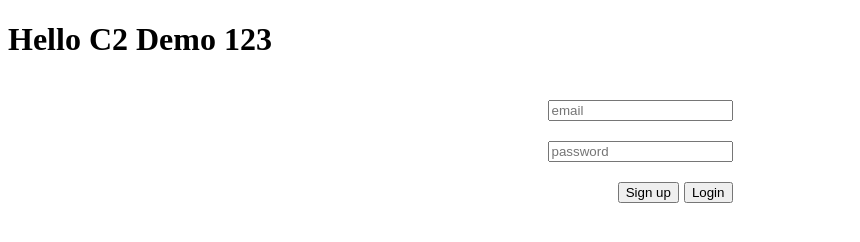
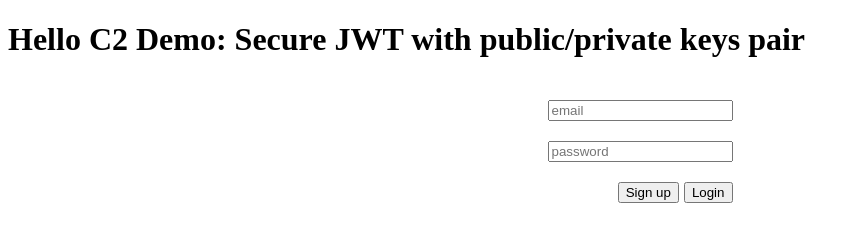
Before and after one commit to betbevn/base-node-es6, a plain HTML site: page client/index.html in a window 1280 px wide. Shown: the whole page, without its empty margins (0-860 px from the left). Drawn offline with Linux system fonts and the light colour scheme.

Commit message:
[royal nguyen] Update

```diff
--- a/client/index.html
+++ b/client/index.html
@@ -8,7 +8,7 @@
     <script defer src="./index.js"></script>
   </head>
   <body>
-    <h1>Hello C2 Demo 123</h1>
+    <h1>Hello C2 Demo: Secure JWT with public/private keys pair</h1>
 
     <div style="display: flex; justify-content: center">
       <form id="myForm" action="#">
```
